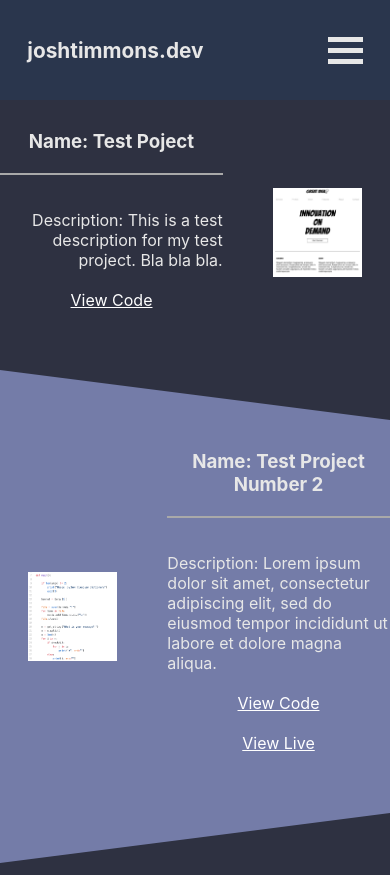
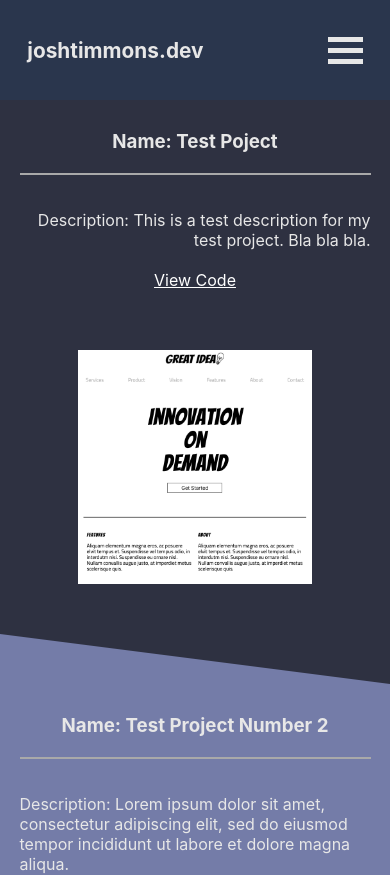
Before and after one commit to josh182014/portfolio-site, a React (Create React App) app: page / in a window 390 px wide. Shown: the top 875 px of the page. Built offline with nearby package versions, Linux system fonts and the light colour scheme.

Commit message:
styled navigation

```diff
--- a/src/components/Nav/Navigation.scss
+++ b/src/components/Nav/Navigation.scss
@@ -83,15 +83,20 @@
     justify-content: center;
 
     .popup-nav-links {
-        background-color: #2a364d;
+        height: 250px;
+        background-color: #4d6591;
         align-self: center;
         opacity: 1;
-        width: 30%;
+        width: 50%;
+        min-width: 200px;
+        max-width: 500px;
         display: flex;
         flex-wrap: wrap;
         flex-direction: column;
         margin: 30px;
         position: relative;
+        top: -50px;
+        border-radius: 3%;
 
         a {
             font-size: 1.9rem;
--- a/src/components/Projects/Projects.scss
+++ b/src/components/Projects/Projects.scss
@@ -29,6 +29,11 @@
             margin-right: 50px;
             max-width: 700px;
 
+            @media (max-width: 450px) {
+                width: 90%;
+                margin: 0px;
+            }
+
 
             h3 {
                 border-bottom: 2px solid darkgray;
@@ -55,6 +60,11 @@
         &:nth-child(2n) .projectTextContainer {
             margin-right: 0;
             margin-left: 50px;
+
+            @media (max-width: 450px) {
+                width: 90%;
+                margin: 0px;
+            }
         }
 
         &:nth-child(2n) .projectDescription {
@@ -92,6 +102,12 @@
             max-width: 300px;
             align-self: center;
             margin-right: 7%;
+
+            @media (max-width: 450px) {
+                width: 60%;
+                margin: 50px 0 0 0;
+
+            }
         }
 
         &:nth-child(2n) img {
@@ -100,6 +116,12 @@
             margin-right: 0px;
             margin-left: 7%;
             float: left;
+
+            @media (max-width: 450px) {
+                width: 60%;
+                margin: 50px 0 0 0;
+
+            }
         }
     }
 }
```
